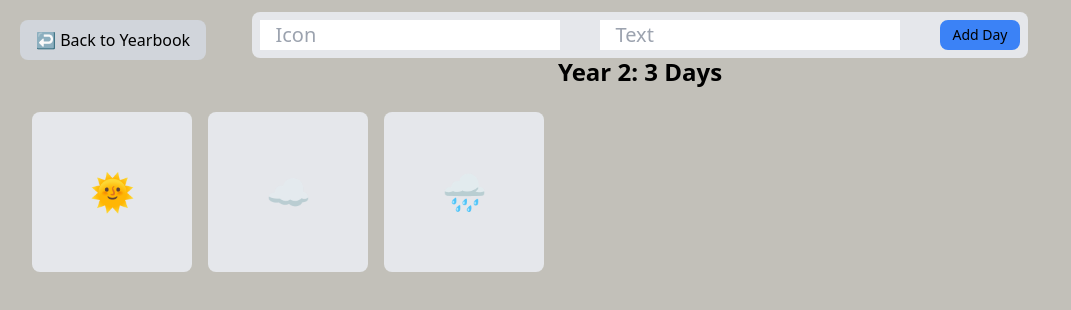
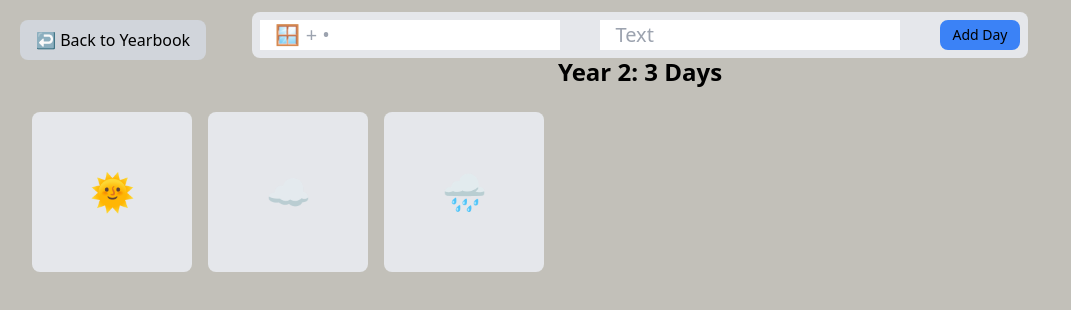
Before and after one commit to Hardelzs/year-book, a React (Vite) app: page /entry in a window 1280 px wide. Shown: the top 310 px of the page, without its empty margins (0-1071 px from the left). Built offline with nearby package versions, Linux system fonts and the light colour scheme.

Commit message:
Uploaded

```diff
--- a/src/Components/LoginPage.jsx
+++ b/src/Components/LoginPage.jsx
@@ -36,6 +36,7 @@ const LoginPage = () => {
       await sendPasswordResetEmail(auth, resetEmail);
       alert("Password reset email sent! Check your inbox.");
       setShowResetModal(false);
+    // eslint-disable-next-line no-unused-vars
     } catch (err) {
       setError("Failed to send reset email. Please try again");
     }
@@ -104,6 +105,7 @@ const LoginPage = () => {
         });
       }
       navigate("/YearBook");
+    // eslint-disable-next-line no-unused-vars
     } catch (err) {
       setError("Failed to sign in with Google. Please try again.");
     }
--- a/src/Components/Year1.jsx
+++ b/src/Components/Year1.jsx
@@ -80,7 +80,7 @@ const Year1 = () => {
       <div className="absolute top-3 bg-gray-200 rounded-lg flex p-2 gap-10">
         <input
           type="text"
-          placeholder="Icon"
+          placeholder="🪟 + •"
           value={newDay.icon}
           onChange={(e) => setNewDay({ ...newDay, icon: e.target.value })}
           className="h-3 focus:outline-none"
--- a/src/Components/Year2.jsx
+++ b/src/Components/Year2.jsx
@@ -72,7 +72,7 @@ const Year2 = () => {
       <div className="top-3 bg-gray-200 rounded-lg flex p-2 gap-10 absolute">
         <input
           type="text"
-          placeholder="Icon"
+          placeholder="🪟 + •"
           value={newDay.icon}
           onChange={(e) => setNewDay({ ...newDay, icon: e.target.value })}
           className="h-3 focus:outline-none"
```
